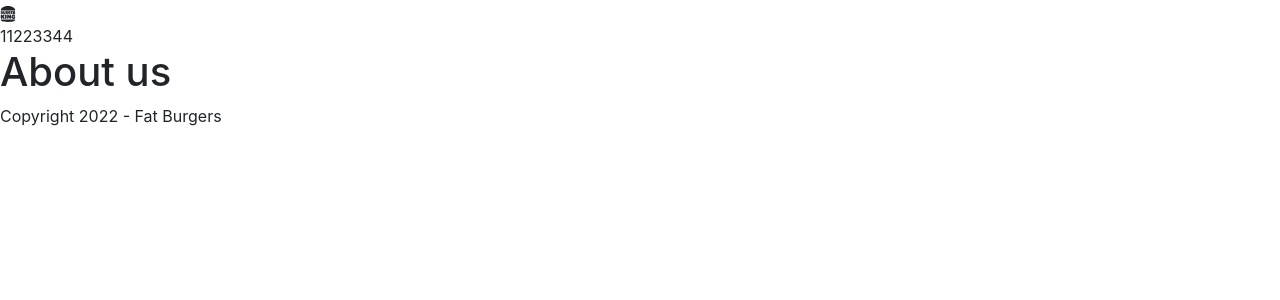
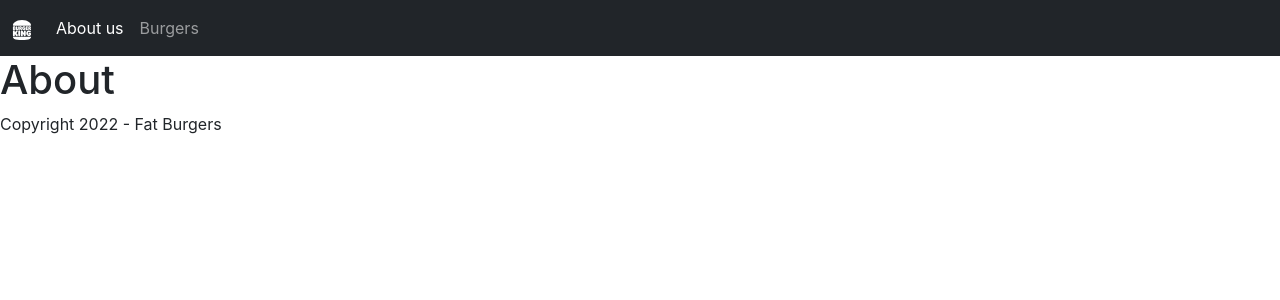
Before and after one commit to Hamlet593/last-next-lesson, a Next.js app: page / in a window 1280 px wide. Shown: the top 300 px of the page. Built offline with nearby package versions, Linux system fonts and the light colour scheme.

Commit message:
Adding bootstrap

```diff
--- a/components/Header.js
+++ b/components/Header.js
@@ -1,18 +1,38 @@
+import Link from 'next/link';
 import {SiBurgerking} from 'react-icons/si';
 
 const Header = () => {
   return (
-      <header>
-          <div>
-              <SiBurgerking />
-          </div>
-          <nav>
-              <a>11</a>
-              <a>22</a>
-              <a>33</a>
-              <a>44</a>
-          </nav>
-      </header>
+      <>
+        <header>
+            <nav className="navbar navbar-expand-lg navbar-dark bg-dark">
+                <div className="container-fluid">
+                    <Link href='/'>
+                        <a className="navbar-brand">
+                            <SiBurgerking />
+                        </a>
+                    </Link>
+                    <button className="navbar-toggler" type="button" data-bs-toggle="collapse" data-bs-target="#navbarSupportedContent" aria-controls="navbarSupportedContent" aria-expanded="false" aria-label="Toggle navigation">
+                        <span className="navbar-toggler-icon"></span>
+                    </button>
+                    <div className="collapse navbar-collapse" id="navbarSupportedContent">
+                        <ul className="navbar-nav me-auto mb-2 mb-lg-0">
+                            <li className="nav-item">
+                                <Link href='/about'>
+                                    <a className="nav-link active" aria-current="page">About us</a>
+                                </Link>
+                            </li>
+                            <Link href='/burgers'>
+                                <li className="nav-item">
+                                    <a className="nav-link">Burgers</a>
+                                </li>
+                            </Link>
+                        </ul>
+                    </div>
+                </div>
+            </nav>
+        </header>
+      </>
   )
 }
 
--- a/package.json
+++ b/package.json
@@ -16,6 +16,7 @@
     "react-icons": "^4.3.1"
   },
   "devDependencies": {
+    "@types/bootstrap": "^5.1.12",
     "eslint": "8.16.0",
     "eslint-config-next": "12.1.6"
   }
--- a/pages/_app.js
+++ b/pages/_app.js
@@ -1,7 +1,11 @@
 import 'bootstrap/dist/css/bootstrap.min.css';
 import '../styles/globals.scss';
+import { useEffect } from 'react';
 
 function MyApp({ Component, pageProps }) {
+  useEffect(() => {
+    import("bootstrap/dist/js/bootstrap");
+}, []);
   return <Component {...pageProps} />
 }
 
--- a/pages/index.js
+++ b/pages/index.js
@@ -5,7 +5,7 @@
   return (
     <div>
       <Header />
-      <h1>About us</h1>
+      <h1>About </h1>
       <Footer />
     </div>
   )
```
Also changed, not shown: 2 other files (tests, documents, lock files or other folders).
